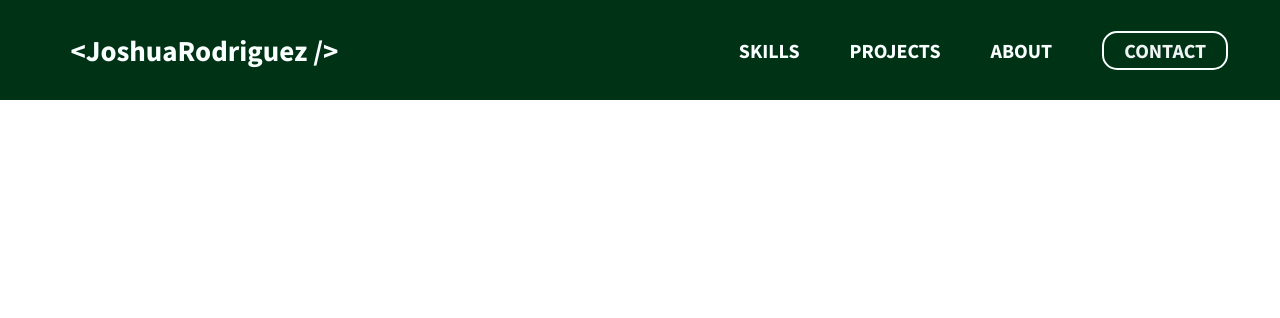
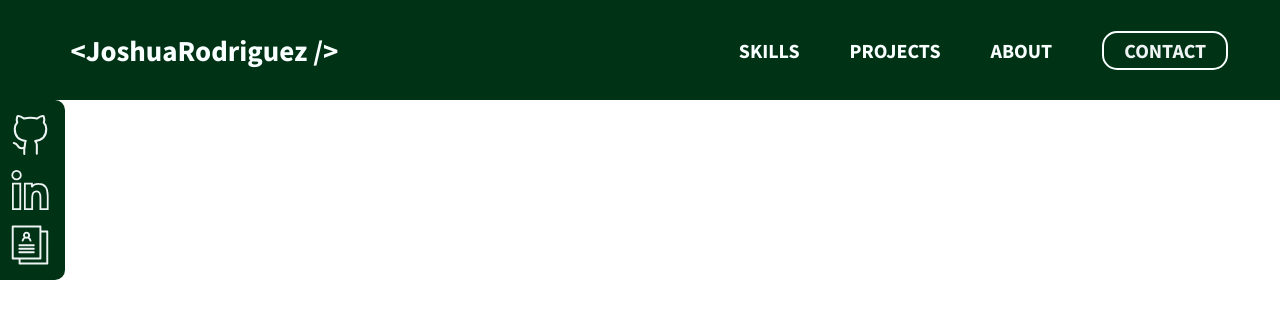
Before and after one commit to joshua-rdrgz/portfolio, a React (Create React App) app: page / in a window 1280 px wide. Shown: the top 318 px of the page. Built offline with nearby package versions, Linux system fonts and the light colour scheme.

Commit message:
update App.tsx to include Header and Socials

```diff
--- a/src/App.tsx
+++ b/src/App.tsx
@@ -1,9 +1,15 @@
 import React from 'react';
 import './styles/main.scss';
 import Header from './components/layout/Header/Header';
+import Socials from './components/utilities/Socials/Socials';
 
 function App() {
-  return <Header backgroundColor='bg-color__light--accent-dark' />;
+  return (
+    <>
+      <Header backgroundColor='bg-color__light--accent-dark' />
+      <Socials type='sticky' backgroundColor='bg-color__light--accent-dark' />
+    </>
+  );
 }
 
 export default App;
```
